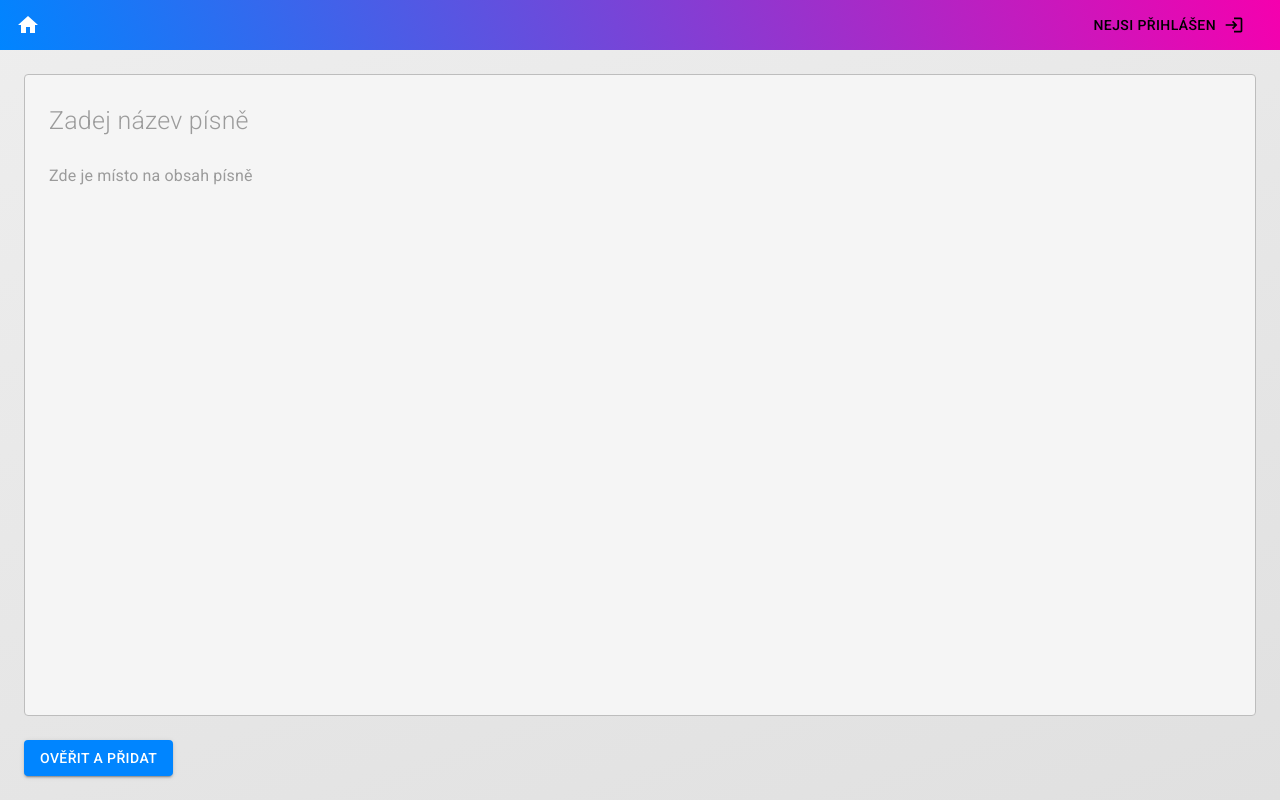
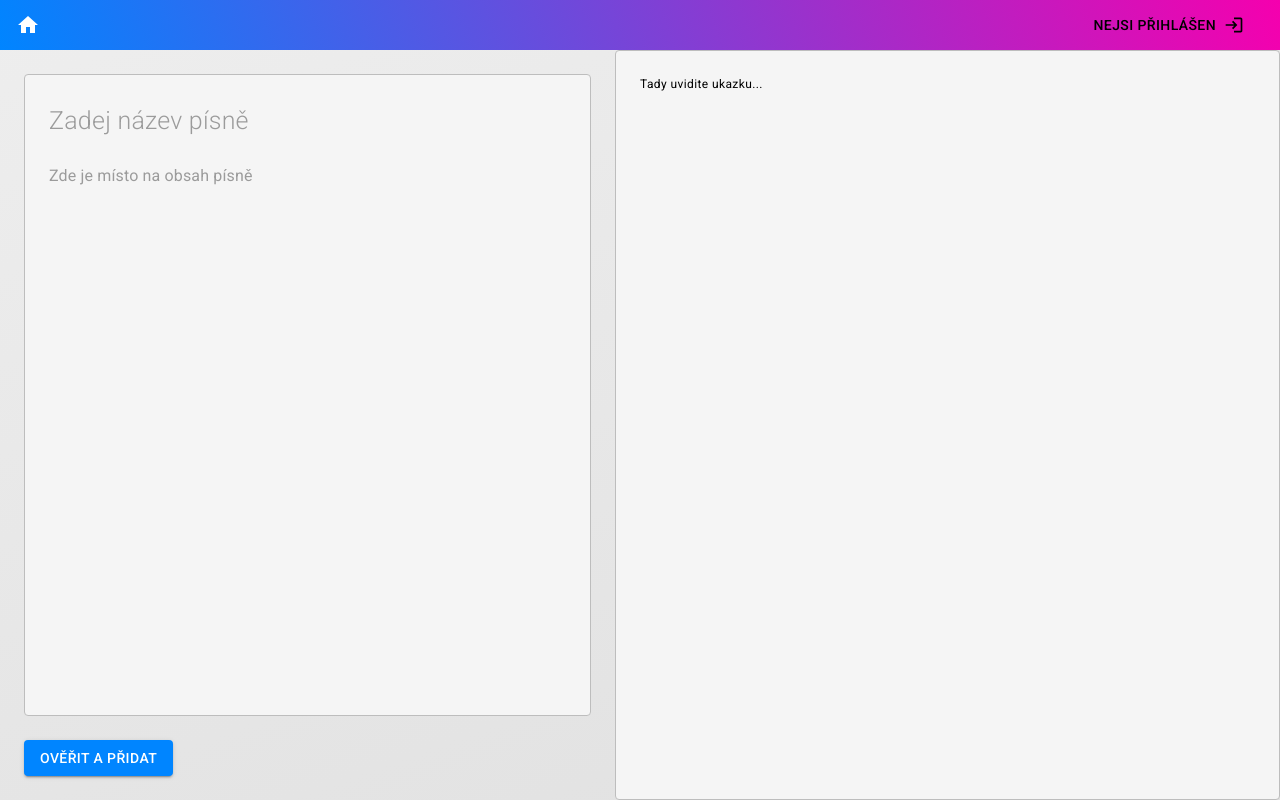
Before and after one commit to WorshipTool/worshiptool, a React (Create React App) app: page /create in a window 1280 px wide. Built offline with nearby package versions, Linux system fonts and the light colour scheme.

Commit message:
gr: new song preview in editor

```diff
--- a/src/components/Toolbar.tsx
+++ b/src/components/Toolbar.tsx
@@ -18,6 +18,7 @@ const TopBar = styled(Box)(()=>({
     left:0,
     top:0,
     height: 50,
+    minHeight: 50,
     alignItems:"center",
     display:"flex",
     zIndex:10
@@ -73,11 +74,9 @@ export default function Toolbar({transparent}:ToolbarProps) {
 
     return (
         <>
-
-            <TopBar position={"sticky"} zIndex={0}>
-
+            <TopBar  position={"sticky"} zIndex={0}>
             </TopBar>
-            <TopBar displayPrint={"none"} position={"fixed"}>
+            <TopBar  displayPrint={"none"} position={"fixed"}>
                 <motion.div style={{ background:`linear-gradient(70deg, ${theme.palette.primary.main}, ${theme.palette.secondary.main})`,
                     position:"absolute",
                     left:0, right:0,
--- a/src/pages/Create/Create.tsx
+++ b/src/pages/Create/Create.tsx
@@ -10,6 +10,9 @@ import { useNavigate } from 'react-router-dom';
 import convertNewSongDataToSong from '../../api/conversition/convertNewSongDataToSong';
 import { RequestResult, isSuccess } from '../../backend/dtosRequestResult';
 import Toolbar from '../../components/Toolbar';
+import DefaultStyle from '../Sheet/styles/DefaultStyle';
+import Song, { Variant } from '../../models/song';
+import convertSheetToSections from '../../api/conversition/convertSheetToSections';
 
 export default function Create() {
     const theme = useTheme();
@@ -27,6 +30,30 @@ export default function Create() {
     const titleInputRef = useRef(null);
 
     const navigate = useNavigate()
+
+    const getSong = () : Song => {
+        return {
+            title: titleValue,
+            variants: [{
+                guid: "",
+                sheetData: sheetValue,
+                sheetText: "",
+                sections: convertSheetToSections(sheetValue),
+                preferredTitle: "",
+                createdBy: "",
+                verified: false
+            }],
+            guid: "",
+            alternativeTitles: titles,
+            creators:[]
+        };
+    }
+
+    const [song, setSong] = useState<Song>(getSong());
+
+    useEffect(()=>{
+        setSong(getSong());
+    },[titleValue, sheetValue])
 
 
     const {post, loading:fetching} = useFetch();
@@ -176,6 +203,7 @@ export default function Create() {
     return (
         <Box display={"flex"} flexDirection={"column"} height={"100vh"}>
             <Toolbar transparent={false}/>
+            <Box flex={1} display={"flex"} flexDirection={"row"}>
                 <Box sx={{flex:1, display:"flex", flexDirection:"column"}}>
                     <Box sx={styledContainerSX}>
                         <InputBase inputRef={titleInputRef} placeholder='Zadej název písně' value={titleValue} sx={titleInputSX} size={"medium"}
@@ -234,6 +262,11 @@ export default function Create() {
 
 
                 </Box>
+                <Box sx={{...styledContainerSX, margin:0}}>
+                    {(song.title==""&&song.variants[0].sections.length==0)&&<Typography variant="caption">Tady uvidite ukazku...</Typography>}
+                    <DefaultStyle song={song} variant={song.variants[0]}/>
+                </Box>
+            </Box>
         </Box>
     )
 }
```
Lines whose indentation alone changed are shown as unchanged.
